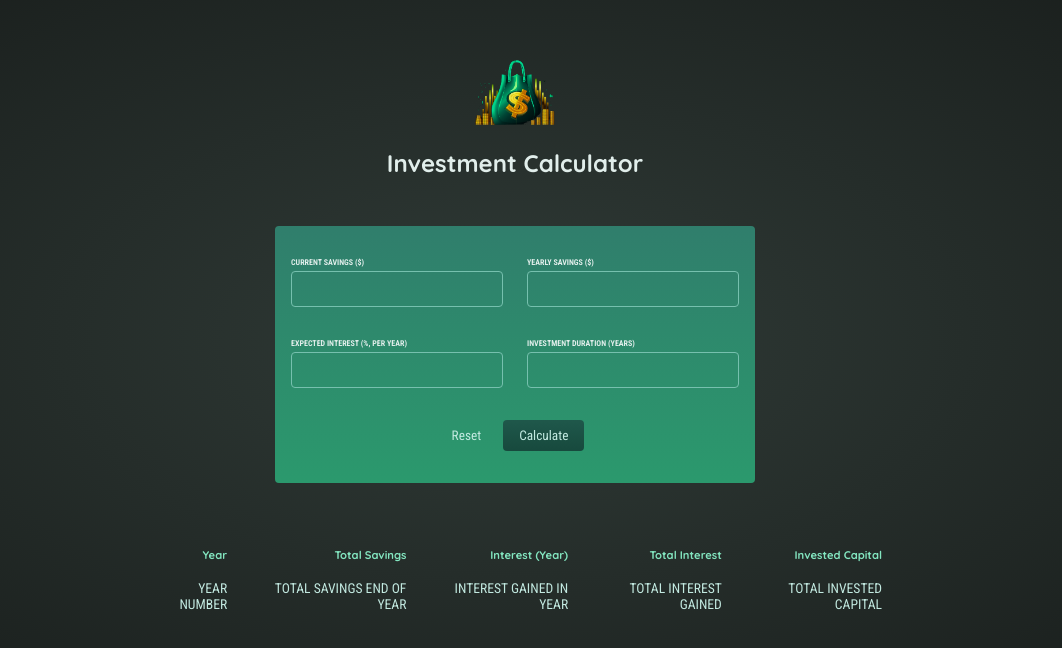
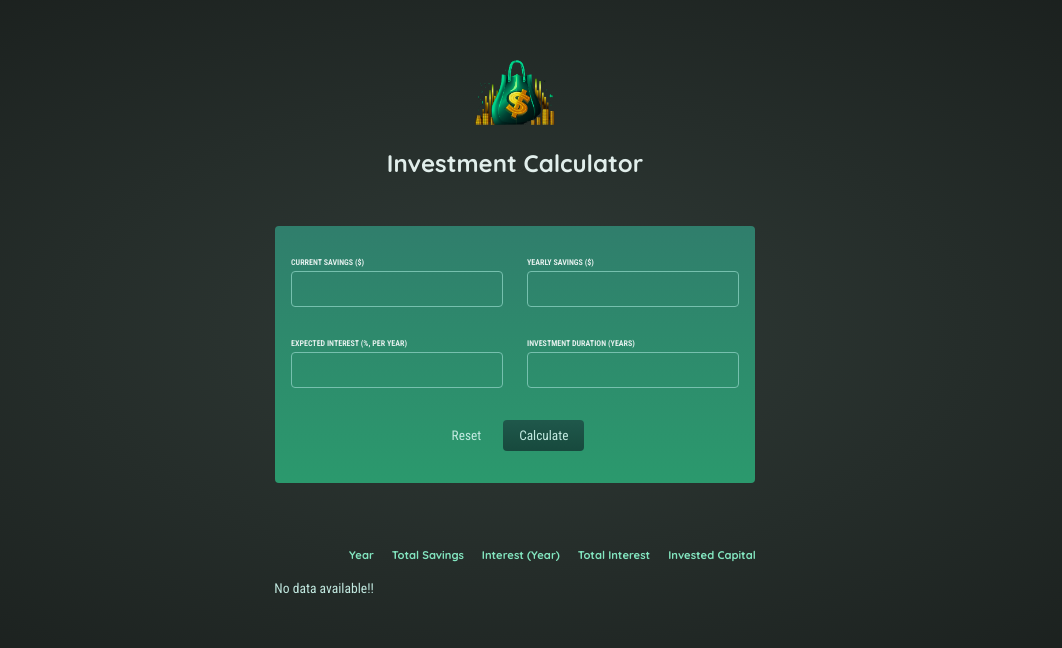
Before and after one commit to barakadanny/Investment-app, a React (Create React App) app: page / in a window 1280 px wide. Shown: the top 648 px of the page, without its empty margins (125-1187 px from the left). Built offline with nearby package versions, Linux system fonts and the light colour scheme.

Commit message:
Update investmentcalculator component

```diff
--- a/src/components/Investments/InvestmentCalculator.js
+++ b/src/components/Investments/InvestmentCalculator.js
@@ -1,9 +1,20 @@
-import React from "react";
+import React, { useState } from "react";
 import logo from "../../assets/investment-calculator-logo.png";
 import NewInvestment from "./../NewInvestment/NewInvestment";
 import InvestmentsItems from "./InvestmentsItems";
 
-function InvestmentCalculator() {
+function InvestmentCalculator(props) {
+  const { items } = props;
+  const [investmentData, setInvestmentData] = useState([]);
+
+  const addInvestmentDataHandler = (newInvestmentData) => {
+    setInvestmentData((prevInvestmentData) => [
+      ...prevInvestmentData,
+      newInvestmentData,
+    ]);
+
+    const noDataMessage = "No data available!!";
+  };
   return (
     <div>
       <header className="header">
@@ -11,7 +22,7 @@ function InvestmentCalculator() {
         <h1>Investment Calculator</h1>
       </header>
 
-      <NewInvestment />
+      <NewInvestment onSaveInvestment={addInvestmentDataHandler} />
 
       {/* Todo: Show below table conditionally (only once result data is available) */}
       {/* Show fallback text if no data is available */}
@@ -26,7 +37,23 @@ function InvestmentCalculator() {
             <th>Invested Capital</th>
           </tr>
         </thead>
-        <InvestmentsItems />
+        <tbody>
+          {investmentData.length === 0 ? (
+            <tr>
+              <td>No data available!!</td>
+            </tr>
+          ) : (
+            investmentData.map((item) => (
+              <InvestmentsItems
+                key={item.id}
+                currentSavings={item.currentSavings}
+                yearlySavings={item.yearlySavings}
+                expectedInterest={item.expectedInterest}
+                duration={item.duration}
+              />
+            ))
+          )}
+        </tbody>
       </table>
     </div>
   );
```
